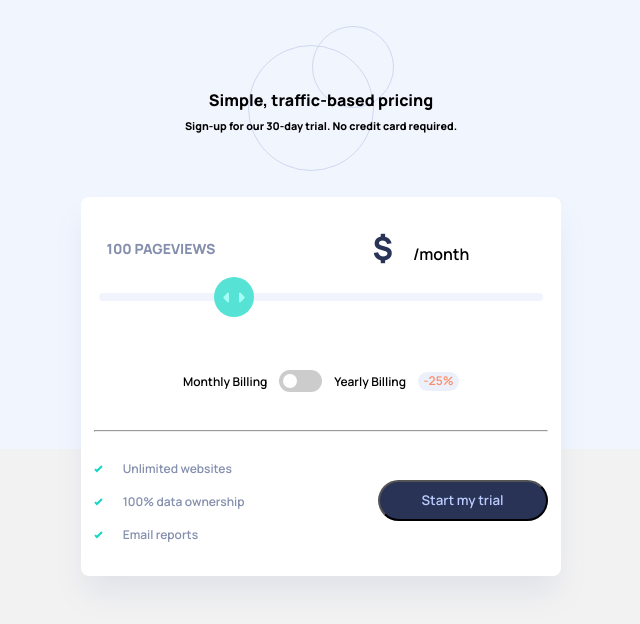
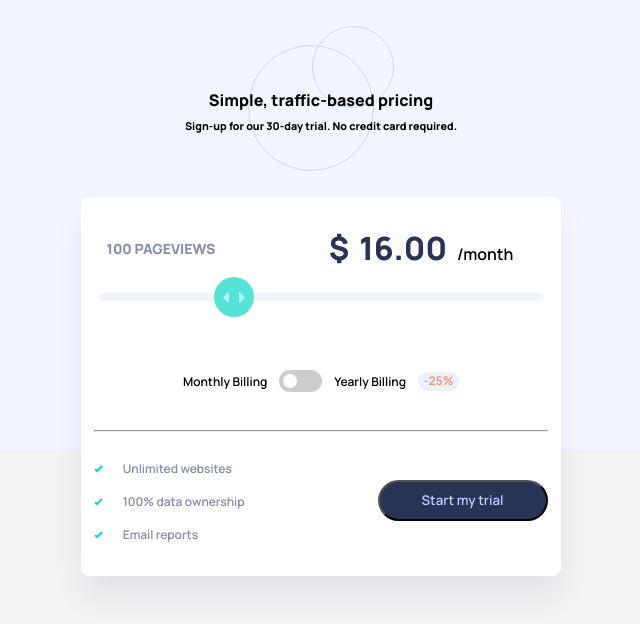
Before and after one commit to lashasuxa/interactive-pricing-component-main, a plain HTML site: page index.html in a window 1280 px wide. Shown: the whole page, without its empty margins (319-959 px from the left). Drawn offline with Linux system fonts and the light colour scheme.

Commit message:
final editing

```diff
--- a/index.html
+++ b/index.html
@@ -38,7 +38,7 @@
             />
 
             <p class="price">
-              <span class="dollar">$</span><span class="dollar" id="demo"></span
+              <span class="dollar">$</span><span class="dollar" id="demo">16.00</span
               ><span id="month">/month</span>
             </p>
           </div>
--- a/script.js
+++ b/script.js
@@ -10,8 +10,8 @@
 // const btn = document.querySelector("button");
 // const cost = document.querySelector("#demo");
 // const slider = document.querySelector(".slider-bar");
-// const pageViews = ["10K", "20K", "40K", "50K", "100K", "300K", "500K", "1M"];
-// const perMonth = [8, 12, 16, 20, 24, 28, 32, 36];
+// const pageViews = ["10K","50K", "100K", "500K", "1M"];
+// const perMonth = [8, 12, 16, 24, 36];
 // let isYearly = false;
 
 // slider.addEventListener("input", () => {
```
Also changed, not shown: 1 other file.
